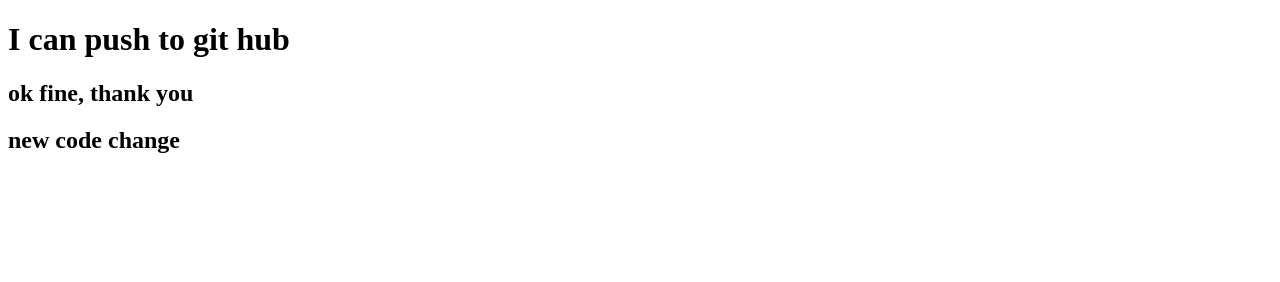
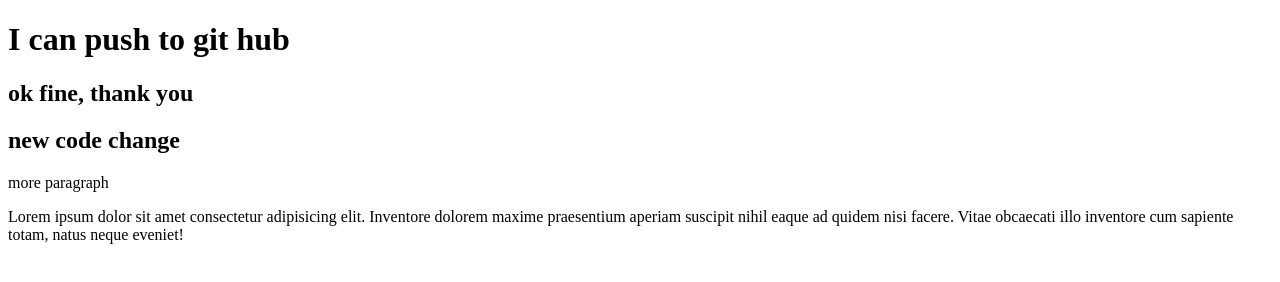
Before and after one commit to Munna3048/my-rivision-repo, a plain HTML site: page index.html in a window 1280 px wide. Drawn offline with Linux system fonts and the light colour scheme.

Commit message:
added css

```diff
--- a/index.html
+++ b/index.html
@@ -5,10 +5,13 @@
     <meta http-equiv="X-UA-Compatible" content="IE=edge">
     <meta name="viewport" content="width=device-width, initial-scale=1.0">
     <title>again trying</title>
+    <link rel="stylesheet" href="style.css">
 </head>
 <body>
     <h1>I can push to git hub</h1>
     <h2>ok fine, thank you</h2>
     <h2>new code change</h2>
+    <p>more paragraph</p>
+    <p>Lorem ipsum dolor sit amet consectetur adipisicing elit. Inventore dolorem maxime praesentium aperiam suscipit nihil eaque ad quidem nisi facere. Vitae obcaecati illo inventore cum sapiente totam, natus neque eveniet!</p>
 </body>
 </html>
--- /dev/null
+++ b/style.css
@@ -0,0 +1,3 @@
+p{
+    color: #000;
+}
```
